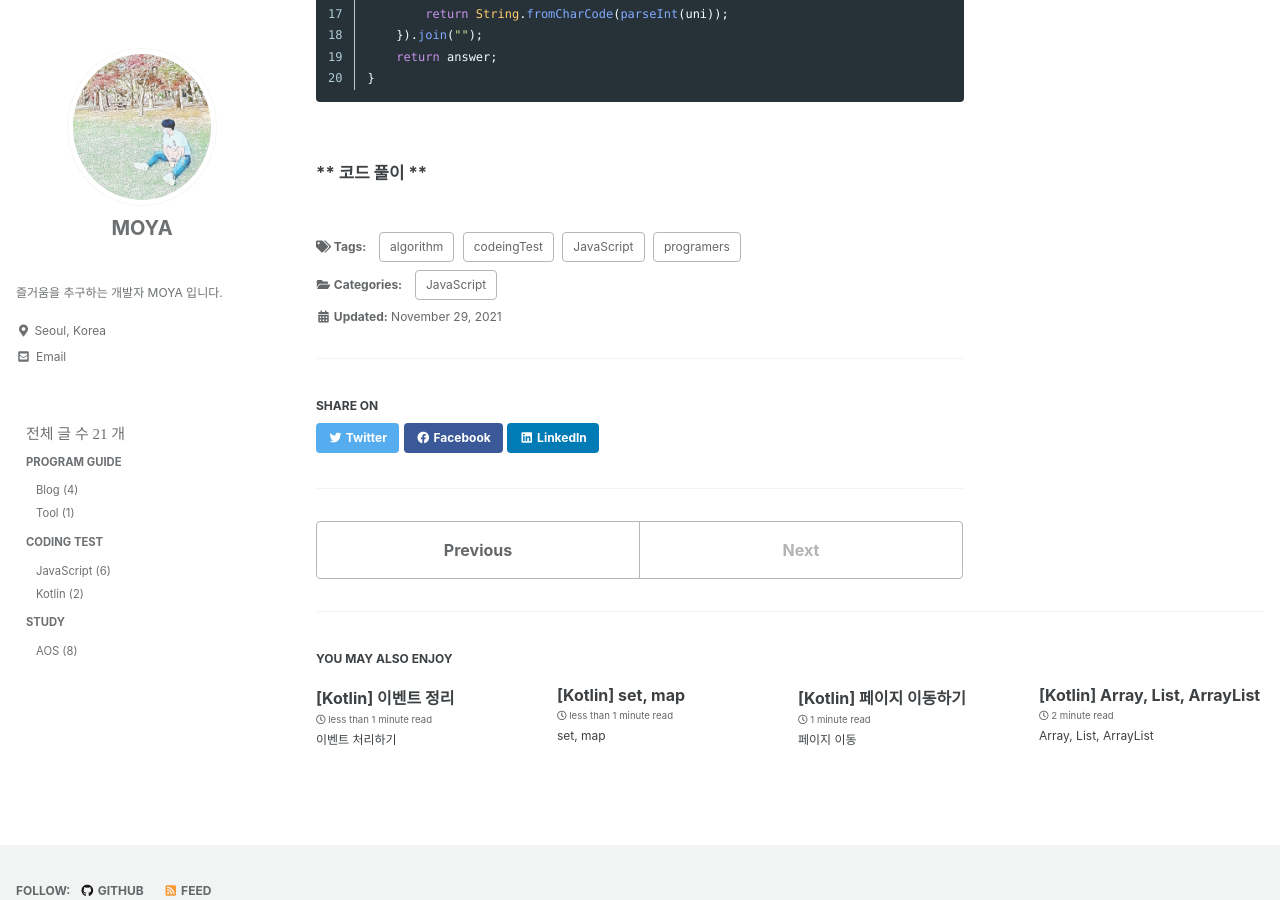
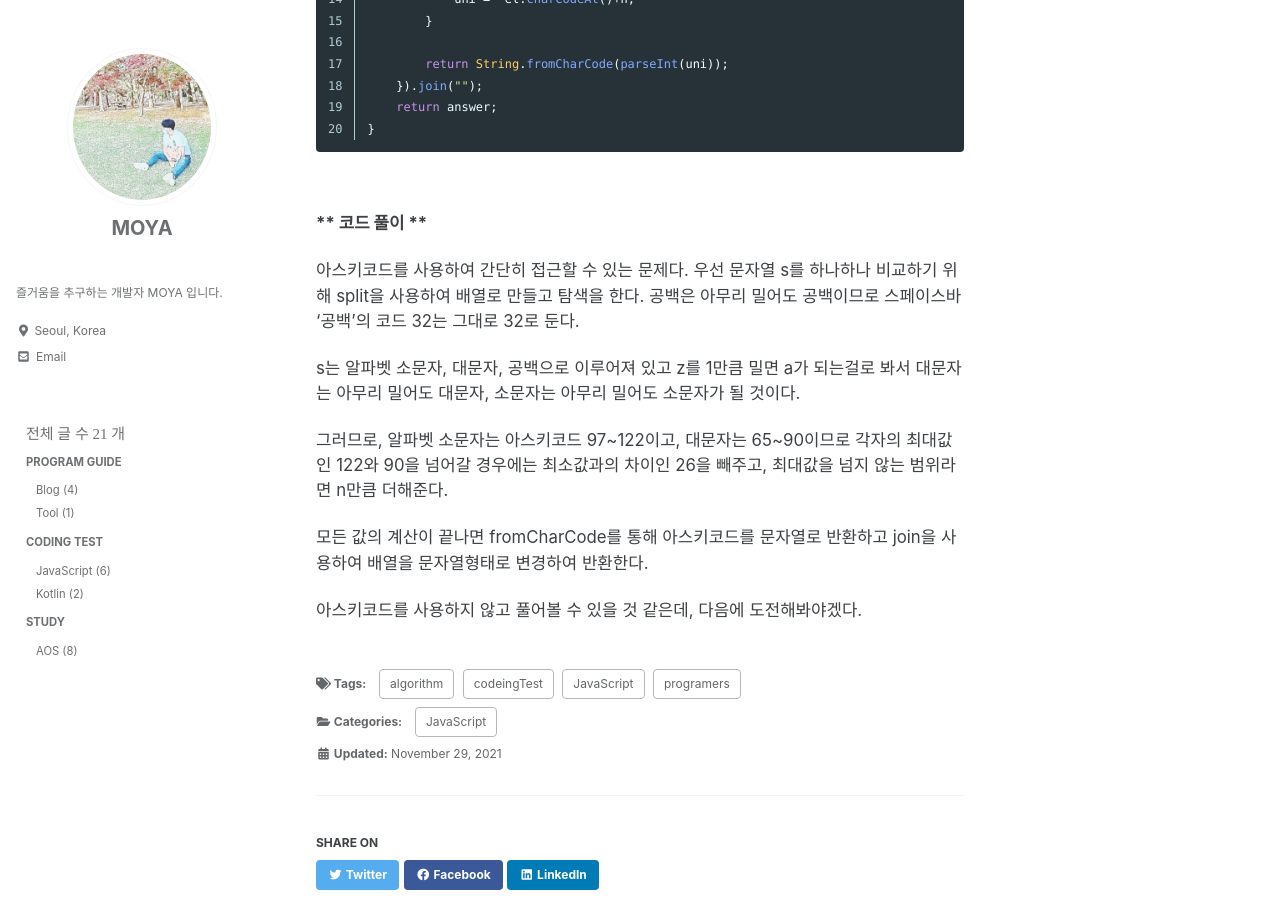
Before and after one commit to kdc7140/kdc7140.github.io, a Jekyll site: the page built from _posts/codingTest/2021-11-29-codingTest7.md, in a window 1280 px wide and 900 px high, scrolled down 1249 px. Built offline with Jekyll 4.4.1, drawn with Linux system fonts in a browser that asks for light colours; cached includes are drawn as plain includes; some web fonts are replaced; some of the changed text lies outside the part shown.

Commit message:
add post - caesar cipher

```diff
--- a/_posts/codingTest/2021-11-29-codingTest7.md
+++ b/_posts/codingTest/2021-11-29-codingTest7.md
@@ -13,7 +13,11 @@
 
 <br/>
 
-어떤 문장의 각 알파벳을 일정한 거리만큼 밀어서 다른 알파벳으로 바꾸는 암호화 방식을 시저 암호라고 합니다. 예를 들어 "AB"는 1만큼 밀면 "BC"가 되고, 3만큼 밀면 "DE"가 됩니다. "z"는 1만큼 밀면 "a"가 됩니다. 문자열 s와 거리 n을 입력받아 s를 n만큼 민 암호문을 만드는 함수, solution을 완성해 보세요.
+어떤 문장의 각 알파벳을 일정한 거리만큼 밀어서 다른 알파벳으로 바꾸는
+암호화 방식을 시저 암호라고 합니다.<br/>
+예를 들어 "AB"는 1만큼 밀면 "BC"가 되고, 3만큼 밀면 "DE"가 됩니다.
+"z"는 1만큼 밀면 "a"가 됩니다.<br/>
+문자열 s와 거리 n을 입력받아 s를 n만큼 민 암호문을 만드는 함수, solution을 완성해 보세요.
 
 <br/>
 
@@ -66,3 +70,18 @@
 <br/>
 
 **** 코드 풀이 ****
+
+아스키코드를 사용하여 간단히 접근할 수 있는 문제다.
+우선 문자열 s를 하나하나 비교하기 위해 split을 사용하여 배열로 만들고 탐색을 한다.
+공백은 아무리 밀어도 공백이므로 스페이스바 '공백'의 코드 32는 그대로 32로 둔다.
+
+s는 알파벳 소문자, 대문자, 공백으로 이루어져 있고 z를 1만큼 밀면 a가 되는걸로 봐서
+대문자는 아무리 밀어도 대문자, 소문자는 아무리 밀어도 소문자가 될 것이다.
+
+그러므로, 알파벳 소문자는 아스키코드 97~122이고, 대문자는 65~90이므로 각자의 최대값인 122와 90을
+넘어갈 경우에는 최소값과의 차이인 26을 빼주고, 최대값을 넘지 않는 범위라면 n만큼 더해준다.
+
+모든 값의 계산이 끝나면 fromCharCode를 통해 아스키코드를 문자열로 반환하고 join을 사용하여
+배열을 문자열형태로 변경하여 반환한다.
+
+아스키코드를 사용하지 않고 풀어볼 수 있을 것 같은데, 다음에 도전해봐야겠다.
```
